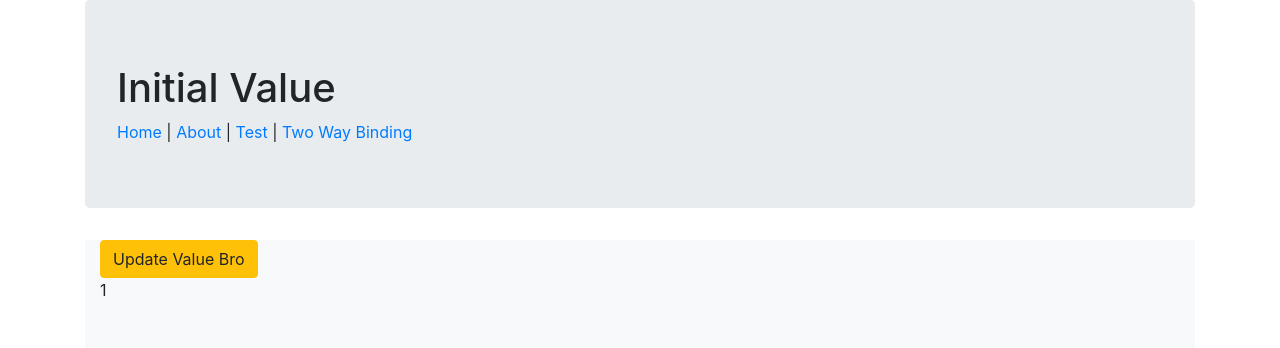
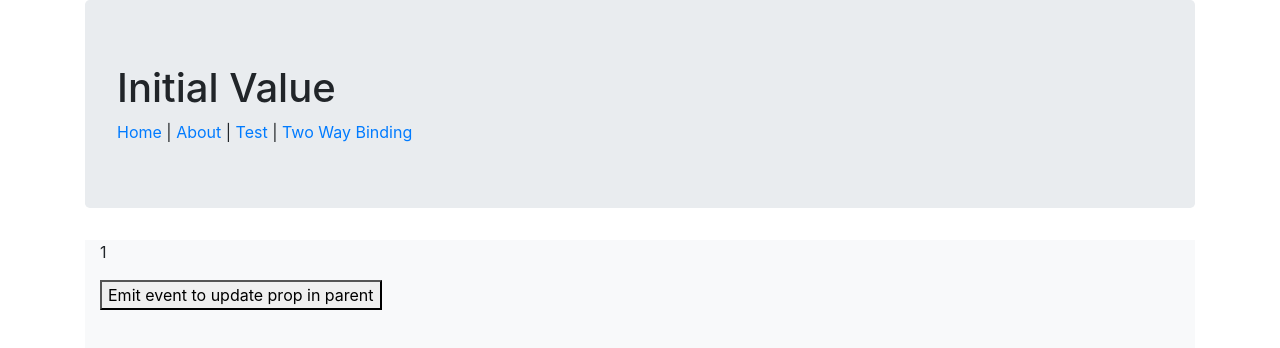
Before and after one commit to na-95/angular-practice, an Angular app: page /two-way in a window 1280 px wide. Shown: the top 348 px of the page. Built offline with nearby package versions, Linux system fonts and the light colour scheme.

Commit message:
2 way binding b/w parent and child cleared up

```diff
--- a/src/app/components/two-way-binding-child/two-way-binding-child.component.html
+++ b/src/app/components/two-way-binding-child/two-way-binding-child.component.html
@@ -1 +1,2 @@
 <p>{{childProp}}</p>
+<button (click)="emitEvent()">Emit event to update prop in parent</button>
--- a/src/app/components/two-way-binding-child/two-way-binding-child.component.ts
+++ b/src/app/components/two-way-binding-child/two-way-binding-child.component.ts
@@ -1,4 +1,4 @@
-import { Component, Input, OnChanges, OnInit, SimpleChange, SimpleChanges } from '@angular/core';
+import { Component, EventEmitter, Input, OnChanges, OnInit, Output, SimpleChange, SimpleChanges } from '@angular/core';
 
 @Component({
   selector: 'app-two-way-binding-child',
@@ -7,7 +7,7 @@ import { Component, Input, OnChanges, OnInit, SimpleChange, SimpleChanges } from
 })
 export class TwoWayBindingChildComponent implements OnInit, OnChanges {
   @Input() childProp: any;
-
+  @Output() childPropChange: EventEmitter<any> = new EventEmitter();
   constructor() { }
 
   ngOnInit(): void {
@@ -19,4 +19,10 @@ export class TwoWayBindingChildComponent implements OnInit, OnChanges {
 
   }
 
+  emitEvent(){
+
+    this.childProp = 20
+    this.childPropChange.emit(this.childProp);
+  }
+
 }
--- a/src/app/components/two-way-binding/two-way-binding.component.html
+++ b/src/app/components/two-way-binding/two-way-binding.component.html
@@ -1,4 +1,5 @@
 <div class="container bg-light">
-    <button (click)="triggerPropUpdate()" class="btn btn-warning">Update Value Bro</button>
-    <app-two-way-binding-child [childProp]="parentProp"></app-two-way-binding-child>
+    <!-- <button (click)="triggerPropUpdate()" class="btn btn-warning">Update Value Bro</button> -->
+    <app-two-way-binding-child [(childProp)]="parentProp"></app-two-way-binding-child>
+    <!-- <app-two-way-binding-child [childProp]="parentProp" (emitter)="triggerPropUpdate($event)"></app-two-way-binding-child> -->
 </div>
--- a/src/app/components/two-way-binding/two-way-binding.component.ts
+++ b/src/app/components/two-way-binding/two-way-binding.component.ts
@@ -15,19 +15,10 @@ export class TwoWayBindingComponent implements OnInit {
 
   }
 
-  triggerPropUpdate = () => {
-    // setTimeout(() => {
-    // this.zone.run(() => {
-    this.parentProp = 10;
-    // }
-    // )
-    // this.setParentProp(10);
-    // this.cdr.detectChanges()
-    // }, 2000)
+  triggerPropUpdate = (emittedValue) => {
+
+    this.parentProp = emittedValue;
+
   }
 
-  // set setParentProp(newVal) {
-  //   this.parentProp = newVal;
-  // }
-
 }
```
